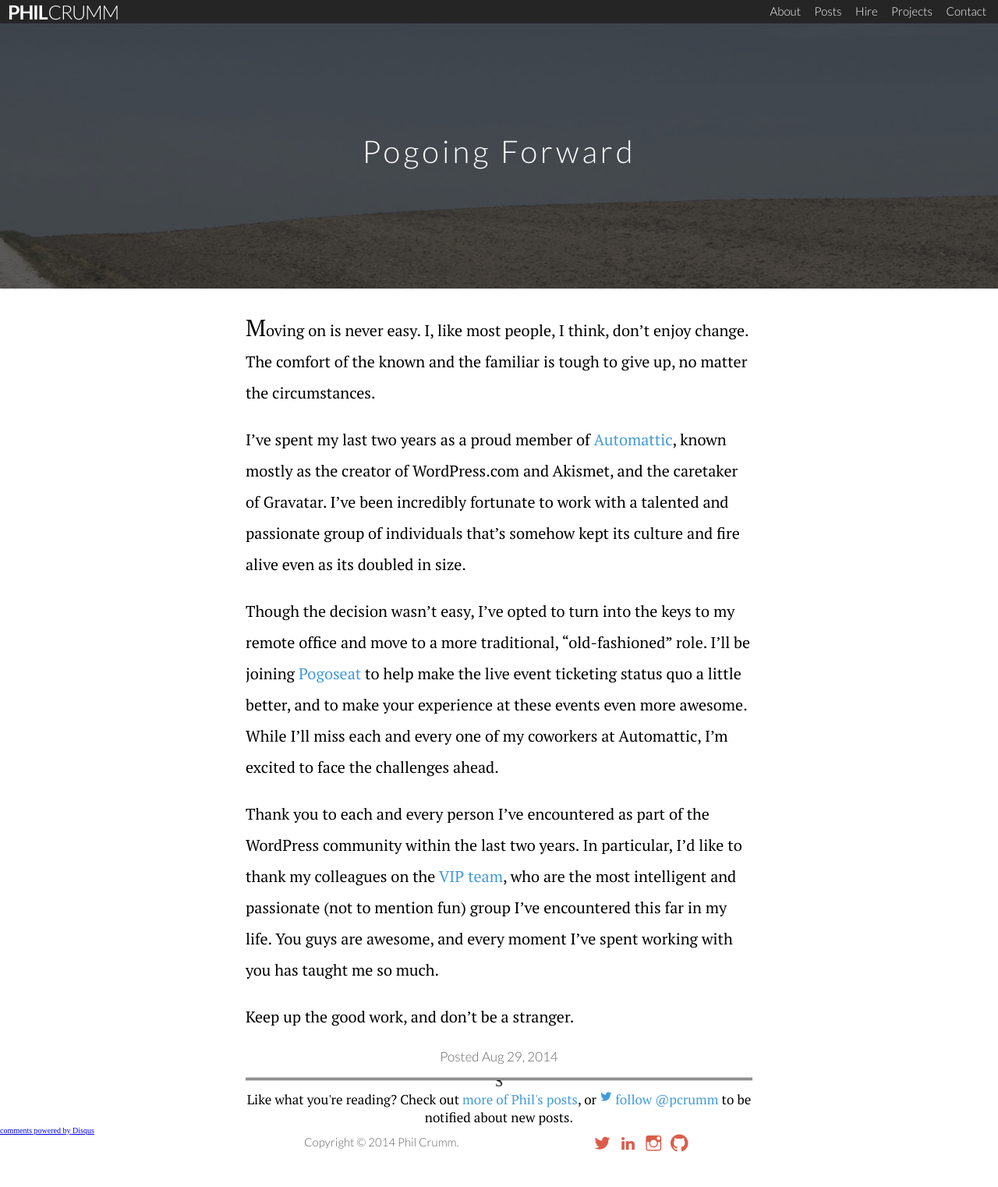
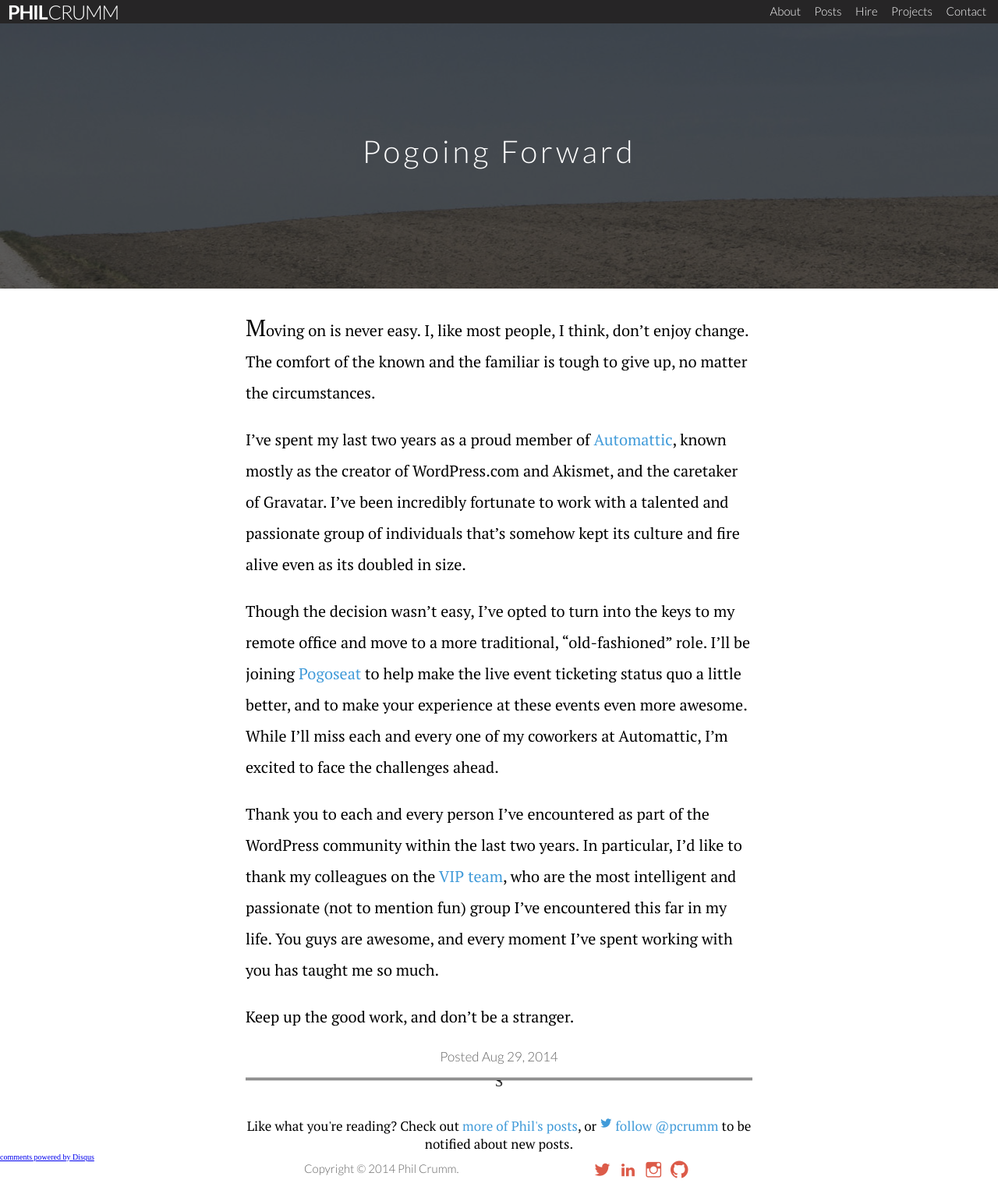
Before and after one commit to pcrumm/pcrumm.github.io, a Jekyll site: the page built from _posts/2014-08-29-pogoing-on.md, in a window 1280 px wide. Shown: the whole page at 78% size. Built offline with Jekyll 4.4.1, drawn with Linux system fonts in a browser that asks for light colours; comment, search, counter and statistics services are not loaded; before the commit the page ends 1488 px from its top, so only the background shows below that.

Commit message:
Properly position author pimping

```diff
--- a/css/post.css
+++ b/css/post.css
@@ -130,7 +130,7 @@ header nav li a:hover, header nav li a.current {
 	font-family: 'PT Serif';
 	font-size: 1em;
 	text-align: center;
-	margin-top: -2em;
+	/*margin-top: -2em;*/
 }
 
 #disqus_thread {
```
